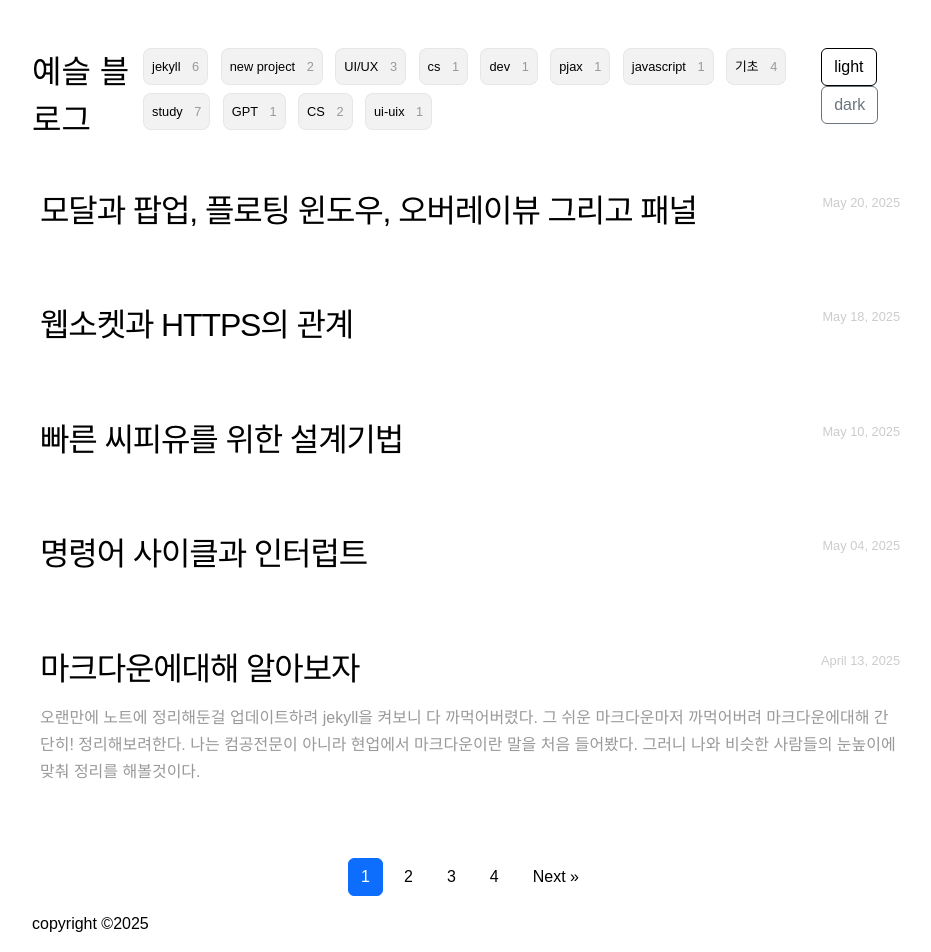
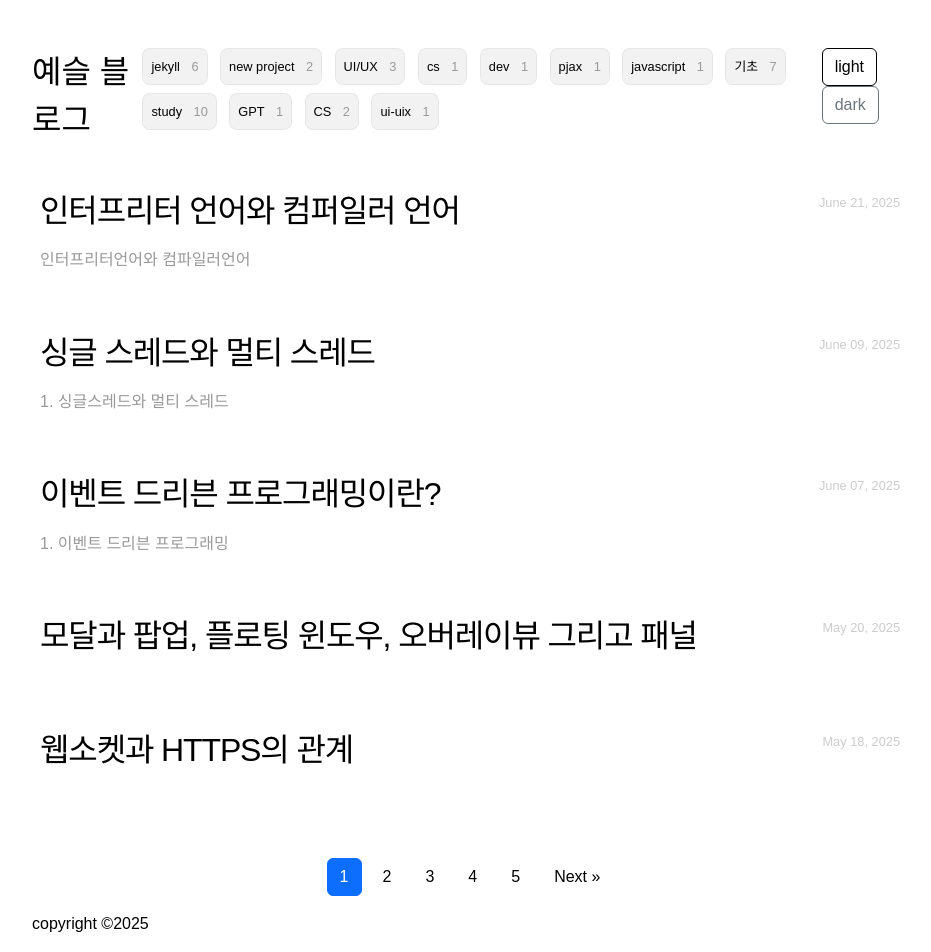
Before and after one commit to yes-eul-jeong/blog, a Jekyll site: the page built from index.html, in a window 1280 px wide. Shown: the whole page, without its empty margins (170-1101 px from the left). Built offline with Jekyll 4.4.1, drawn with Linux system fonts in a browser that asks for light colours; some web fonts are replaced; the list of posts is cut into pages by our own code.

Commit message:
6월 학습내역 푸시

````diff
--- a/_config.yml
+++ b/_config.yml
@@ -1,7 +1,7 @@
 title: 예슬이 블로그
 email: yeseal0628@gmail.com
 description: >- # this means to ignore newlines until "baseurl:"
-  이것저것 개발 관련 이야기가 올라옵니다. 사실 개발 말고 디자인, 기획관련해서도 쓰고싶은 글이 기록됩니다. 고로 뻘소리도 많을 예정.
+  이것저것 개발 관련 이야기가 올라옵니다. 개발 말고 디자인, 기획관련해서도 쓰고싶은 글이 기록됩니다.
 baseurl: "/blog" # the subpath of your site, e.g. /blog
 url: "https://yes-eul-jeong.github.io" # the base hostname & protocol for your site, e.g. http://example.com
 # twitter_username: jekyllrb
--- /dev/null
+++ b/_posts/2025-06-07-Event_driven_programming.md
@@ -0,0 +1,88 @@
+---
+layout: post
+title: "이벤트 드리븐 프로그래밍이란?"
+date: 2025-06-07 15:46:03 +0900
+tags: [ study, 기초  ]
+categories: []
+---
+
+# 1\. 이벤트 드리븐 프로그래밍
+<br/>
+<br/>
+
+## 1\. 이벤트 드리븐이란?
+<br/>
+
+> 클릭하고, 터치하고, 드래그하고, 엔터치고. 이 모든게 이벤트
+<br/>
+
+
+우리가 평소에 사용하는 모든 웹, 앱은 모두 특정 동작(이벤트)가 발생했을때 반응한다. 이벤트 드리븐이란 특정 이벤트가 발생하면 그에 따라 동작하는 방식을 이벤트 드리븐이라고한다.이는 브라우저, node.js, GUI프로글매 등에서 사용된다.
+
+<br/>
+
+
+```
+button.addEventListener('click', () => {
+  alert('버튼이 클릭되었습니다!');
+});
+```
+
+
+<br/>
+<br/>
+
+
+
+## 2\. 이벤트 드리븐의 구조
+
+<br/>
+
+
+이벤트 기반 프로그래밍에서는 이벤트가 발생하기 기다리는 **event loop** 가 핵심이다.
+
+이벤트 루프는 계속해서 큐에 쌓인 작업을 확인하고 실행 가능한 작업을 하나씩 꺼내 처리한다.
+<br/>
+<br/>
+
+
+
+* * *
+<br/>
+
+### 이벤트 루프?
+
+- call stack : 함수가 실행될 때 쌓이는 공간
+- Event Queue : 나중에 실행될 콜백 함수가 대기하는 공간
+- Event Loop: 둘 사이를 연결해주는 중개자
+
+<br/>
+<br/>
+
+#### 예시 흐름 :
+
+1. 사용자가 클릭( 이벤트 발생 ) → 이벤트 등록된 콜백 함수가 큐(queue) 에 들어감.
+2. 현재 실행중인 작업이 끝나면 이벤트 루프가 큐를 확인
+3. 대기중인 콜백 실행
+
+
+
+<p class="gray-text-200">! 이벤트 루프에 대한 더 자세한 정리는 브라우저 내 자바스크립트 실행 방식에 대해 추가 포스팅을 작성하겠다. </p>
+<br/>
+<br/>
+
+
+* * *
+<br/>
+
+
+## 3\. 이벤트 드리븐의 장단점
+<br/>
+
+- 장점
+    - 1\. 반응형 인터페이스 구현에 적합
+    - 2\. 비동기 작업 처리에 유리( 서버요청, 타이머 등)
+    - 3\. CPU효율성 : 필요할떄만 작업 수행
+- 단점
+    - 1\. 이벤트 흐름 추측의 어려움 ( 콜백지옥, 예측 어려움)
+    - 2\. 상태관리가 복잡해질 수 있음 ( 비동기 로직이 많을수록)
--- /dev/null
+++ b/_posts/2025-06-09-thread.md
@@ -0,0 +1,91 @@
+---
+layout: post
+title: "싱글 스레드와 멀티 스레드"
+date: 2025-06-09 16:42:03 +0900
+tags: [ study, 기초  ]
+categories: []
+---
+
+
+
+# 1. 싱글스레드와 멀티 스레드
+
+<br/>
+<br/>
+
+## 1\. 스레드란?
+<br/>
+
+우리가 사용하는 프로그램은 대게 한번에 여러 작업을 처리해야한다. 이때 ‘작업의 흐름'을 나누어 실행할 수 있도록 도와주는것이 스레드(thread)이다.
+
+쉽게 말해, ‘작업을 실행하는 흐름’이 스레드다.
+<br/>
+<br/>
+<br/>
+
+
+## 2\. 싱글 스레딩과 멀티스레딩
+<br/>
+
+### 1\. 싱글 스레딩
+- 프로그램 전체가 **하나의 스레드** 만으로 실행됨
+- 모든 작업이 순차적으로 처리됨. (한 작업이 끝나야 다음 작업 시작 가능)
+<br/>
+
+### 2\. 멀티 스레딩
+
+- 여러개의 스레드가 동시에 작동하며 여러 작업을 병렬로 처리
+- CPU코어가 많을 수록 더 효과적
+<br/>
+<br/>
+<br/>
+
+## 3\. 장단점 비교
+
+<br/>
+
+
+| 항목  | 싱글 스레딩 | 멀티 스레딩 |
+| --- | --- | --- |
+| 구조  | 단순함 | 복잡함 (동기화 필요) |
+| 성능  | 단일 작업엔 효율적 | 여러 작업을 병렬로 처리 가능 |
+| 리소스 사용 | 낮음  | 높음 (스레드 간 자원 공유 고려) |
+| 문제 발생 가능성 | 낮음  | 높음 (데이터 경합, 데드락 등) |
+
+<br/>
+<br/>
+
+<br/>
+
+## 4\. 자바스크립트는 싱글 스레드인데도 빠른 이유
+
+자바스크립트는 기본적으로 싱글스레드 언어지만 비동기처리 + 이벤트 루프 구조 덕에 여러 작업을 동시 처리하는것처럼 보임,
+
+<br/>
+
+
+```
+console.log("A");
+setTimeout(() => console.log("B"), 1000);
+console.log("C");
+// 출력: A → C → B
+```
+
+<br/>
+<br/>
+
+
+* * *
+
+
+
+## 요약
+
+- 스레드 - 실행 흐름의 단위
+- 싱글스레드는 단순하고 안전, 멀티 스레딩은 빠르고 유연
+- 자바스크립트는 싱글스레드지만 비동기 + 이벤트 루프 덕에 효율적인 구조를 가짐
+
+
+<br/>
+
+스레드가 뭔지 모르면 이전 작성한 게시글 [빠른 씨피유를 위한 설계기법](https://yes-eul-jeong.github.io/blog/2025/05/10/Desing-techniques-for-fast-CPU.html) 을 참고하세요.
--- /dev/null
+++ b/_posts/2025-06-21-interpreter_and_compiler.md
@@ -0,0 +1,107 @@
+---
+layout: post
+title: "인터프리터 언어와 컴퍼일러 언어"
+date: 2025-06-21 17:02:03 +0900
+tags: [ study, 기초  ]
+categories: []
+---
+# 인터프리터언어와 컴파일러언어
+
+<br/>
+<br/>
+
+## 1\. 코드의 실행이란?
+
+우리가 사용하는 소스코드는 비교적 사람에게 친숙한 언어다. 컴퓨터(CPU)는 0과 1로 된 기계어만 이해하는데 우리는 0과 1로만 명령어를 짤 수 없고, 이를 이해할 수도 없다. 이를 번역해주는 ‘번역기’ 역할이 바로 컴파일러와 인터프리터이다.
+
+<br/>
+<br/>
+<br/>
+
+
+## 2\. 인터프리터 언어
+
+_**한 줄씩 읽으며 바로 실행하는 언어**_
+
+- 인터프리터는 코드를 한줄씩 해석하며 즉시 실행하는 방식이다.
+- 실행할때마다 소스코드를 다시 읽어야한다.
+<br/>
+<br/>
+
+
+### 특징
+
+- 종류 : python, Javascript, Ruby...
+- 코드 수정 → 바로 실행 가능(컴파일러 불필요)
+- 테스트, 디버깅 편리
+- 플랫폼 독립성이 높음(여러 OS에서 쉽게 실행 가능)
+
+<br/>
+
+### 단점
+
+- 실행 시 매번 해석 → 실행속도 느림
+- 런타임 에러가 실행 도중에 발견됨.
+
+
+<br/>
+<br/>
+
+
+
+## 3\. 컴파일러 언어란?
+
+_**한번에 미리 번역해서 실행파일을 만들어줘요.**_
+<br/>
+<br/>
+
+
+
+- 컴파일러는 전체 소스코드를 한번에 기계어로 변환한 뒤, 실행파일을 만들어준다.
+- 이후 컴파일된 파일만 실행하면 됨.
+<br/>
+<br/>
+
+### 특징
+
+- 종류 : C, C++, Go, Rust, Java (컴파일 후 JVM에서 실행)
+- 실행속도 빠름( 컴파일 시 최적화 가능)
+- 실해 전 대부분의 에러를 잡아냄(정적 분석에 강함)
+
+<br/>
+
+### 단점
+
+- 수정 → 다시 컴파일 → 개발속도 느릴 수 있음
+- 플랫폼에 따라 컴파일 옵션 다르게 설정해야함
+
+<br/>
+<br/>
+<br/>
+
+
+
+
+## 4\. 언어 적합성
+<br/>
+
+### 인터프리터 언어에 적합한 상황
+
+- 빠른 프로토타이핑( 스타트업, 데이터 분석 등)
+- 스크립트 자동화, 간단한 서버 (Node.js, Python)
+- 배포 환경이 다양하거나 유연해야 할 때
+
+<br/>
+<br/>
+
+### 컴파일 언어 적합 상황
+
+- 고성능이 필요할 경우( 게임 엔진, 시스템 프로그래밍)
+- 리소스 제약이 있는 환경(임베디드 시스템, 하드웨어 드라이버 등)
+- 실행 안정성과 보안성이 중요한 경우
+
+<br/>
+<br/>
+
+
+근데, 실무에선 상황과 목적에 따라 혼합사용하는 경우도 많음. (python으로 프로토타입 만들고 C++로 성능 개선)
--- a/_sass/main.scss
+++ b/_sass/main.scss
@@ -62,9 +62,12 @@ body.theme-light {
     }
     a{
         color: var(--color3-light);
-    &:hover{
-        color: var(--color-hyperlink-light);
+        &:hover{
+            color: var(--color-hyperlink-light);
+        }
     }
+    .gray-text-200 {
+        color: var(--color2-light)
     }
   }
 
@@ -122,6 +125,9 @@ blockquote {
     }
     #toggle-tags {
         color: var(--color3-dark);
+    }
+    .gray-text-200 {
+        color: var(--color2-dark)
     }
 }
 
````
Also changed, not shown: 1 other file.
